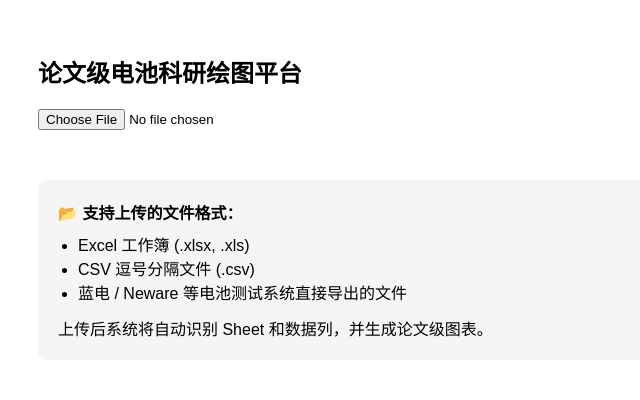
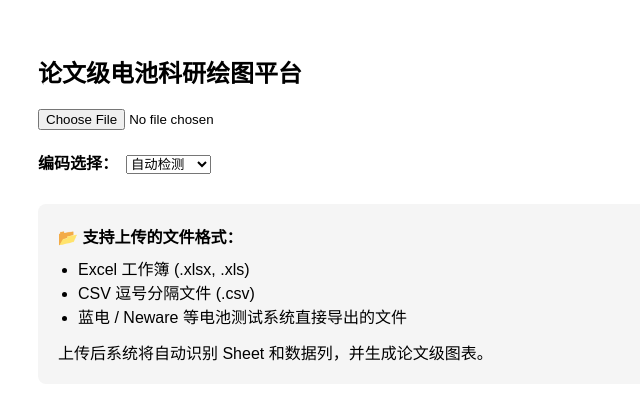
Before and after one commit to youquanchen888-max/battery-platform, a React (Vite) app: page / in a window 1280 px wide. Shown: the top 400 px of the page, without its empty margins (0-640 px from the left). Built offline with nearby package versions, Linux system fonts and the light colour scheme.

Commit message:
Improve .cex compatibility with multi-encoding detection

```diff
--- a/src/components/BatteryResearchApp.jsx
+++ b/src/components/BatteryResearchApp.jsx
@@ -36,6 +36,7 @@ export default function BatteryResearchApp() {
   const [workbook, setWorkbook] = useState(null)
   const [uploadKey, setUploadKey] = useState(0)
   const [currentFileName, setCurrentFileName] = useState('')
+  const [encoding, setEncoding] = useState('auto')
 
   // 数据处理联动
   useEffect(() => {
@@ -107,7 +108,7 @@ export default function BatteryResearchApp() {
       try {
         const binaryData = evt.target.result
         setWorkbook(binaryData)
-        const wb = buildWorkbookFromArrayBuffer(binaryData, file.name)
+        const wb = buildWorkbookFromArrayBuffer(binaryData, file.name, { preferredEncoding: encoding })
         const names = wb.SheetNames
         setSheetNames(names)
         if (names.length > 0) {
@@ -136,6 +137,22 @@ export default function BatteryResearchApp() {
         onChange={handleUpload}
         style={{ marginBottom: 20 }}
       />
+
+      <div style={{ marginBottom: 20 }}>
+        <label htmlFor="encoding-select" style={{ marginRight: 8, fontWeight: 600 }}>编码选择：</label>
+        <select
+          id="encoding-select"
+          value={encoding}
+          onChange={(evt) => setEncoding(evt.target.value)}
+        >
+          <option value="auto">自动检测</option>
+          <option value="utf-8">UTF-8</option>
+          <option value="gbk">GBK</option>
+          <option value="gb18030">GB18030</option>
+          <option value="utf-16le">UTF-16LE</option>
+          <option value="utf-16be">UTF-16BE</option>
+        </select>
+      </div>
 
       {sheetNames.length > 1 && (
         <SheetSelector sheets={sheetNames} selectedSheet={currentSheet} setSelectedSheet={analyzeSheet} />
--- a/src/parsers/batteryParserFactory.js
+++ b/src/parsers/batteryParserFactory.js
@@ -32,10 +32,10 @@ function parseNumericValue(value) {
   return match ? Number(match[0]) : NaN
 }
 
-export function buildWorkbookFromArrayBuffer(arrayBuffer, fileName = '') {
+export function buildWorkbookFromArrayBuffer(arrayBuffer, fileName = '', options = {}) {
   const type = detectFileType(fileName)
 
-  if (type === 'cex') return parseCexToWorkbook(arrayBuffer)
+  if (type === 'cex') return parseCexToWorkbook(arrayBuffer, options)
   if (type === 'nda') return parseNdaToWorkbook(arrayBuffer)
 
   if (type === 'csv') {
--- a/src/parsers/cexParser.js
+++ b/src/parsers/cexParser.js
@@ -1,8 +1,9 @@
 import { parseDelimitedTextToWorkbook } from './csvParser'
 import * as XLSX from 'xlsx'
 
-const ENCODINGS = ['utf-8', 'gb18030', 'utf-16le']
+const ENCODINGS = ['utf-8', 'gbk', 'gb18030', 'utf-16le', 'utf-16be']
 const HEADER_HINTS = ['cycle', '循环', 'voltage', '电压', 'capacity', '容量', 'current', '电流']
+const CONTENT_HINTS = ['cycle', 'voltage', 'capacity', '循环', '电压', '容量']
 
 function detectDelimiter(lines = []) {
   const sample = lines.slice(0, 50).join('\n')
@@ -32,7 +33,23 @@ function looksLikeText(text = '') {
   return printable.length / Math.max(sample.length, 1) < 0.2
 }
 
-export function parseCexToWorkbook(arrayBuffer) {
+function isGarbled(text = '') {
+  if (!text) return true
+  const garbledChars = (text.match(/[�□]/g) || []).length
+  return garbledChars > text.length * 0.05
+}
+
+function hasCexKeywords(text = '') {
+  const lower = text.toLowerCase()
+  return CONTENT_HINTS.some(hint => lower.includes(hint.toLowerCase()))
+}
+
+export function parseCexToWorkbook(arrayBuffer, options = {}) {
+  const preferredEncoding = options.preferredEncoding || 'auto'
+  const encodings = preferredEncoding === 'auto'
+    ? ENCODINGS
+    : [preferredEncoding, ...ENCODINGS.filter(item => item !== preferredEncoding)]
+
   try {
     const workbook = XLSX.read(arrayBuffer, { type: 'array' })
     if (workbook?.SheetNames?.length) return workbook
@@ -40,10 +57,12 @@ export function parseCexToWorkbook(arrayBuffer) {
 
   let bestText = ''
 
-  for (const encoding of ENCODINGS) {
+  for (const encoding of encodings) {
     try {
       const text = new TextDecoder(encoding, { fatal: false }).decode(arrayBuffer)
       if (!looksLikeText(text)) continue
+      if (isGarbled(text)) continue
+      if (!hasCexKeywords(text)) continue
       const lines = text.split(/\r?\n/).filter(line => line.trim())
       if (!lines.length) continue
       const headerIndex = findRealHeader(lines)
@@ -51,6 +70,7 @@ export function parseCexToWorkbook(arrayBuffer) {
       const delimiter = detectDelimiter(tableLines)
       const normalizedLines = tableLines.map(line => line.split(delimiter).map(cell => cell.trim()).join(delimiter))
       bestText = normalizedLines.join('\n')
+      console.log(`成功使用编码: ${encoding}`)
       break
     } catch (_) {}
   }
```
